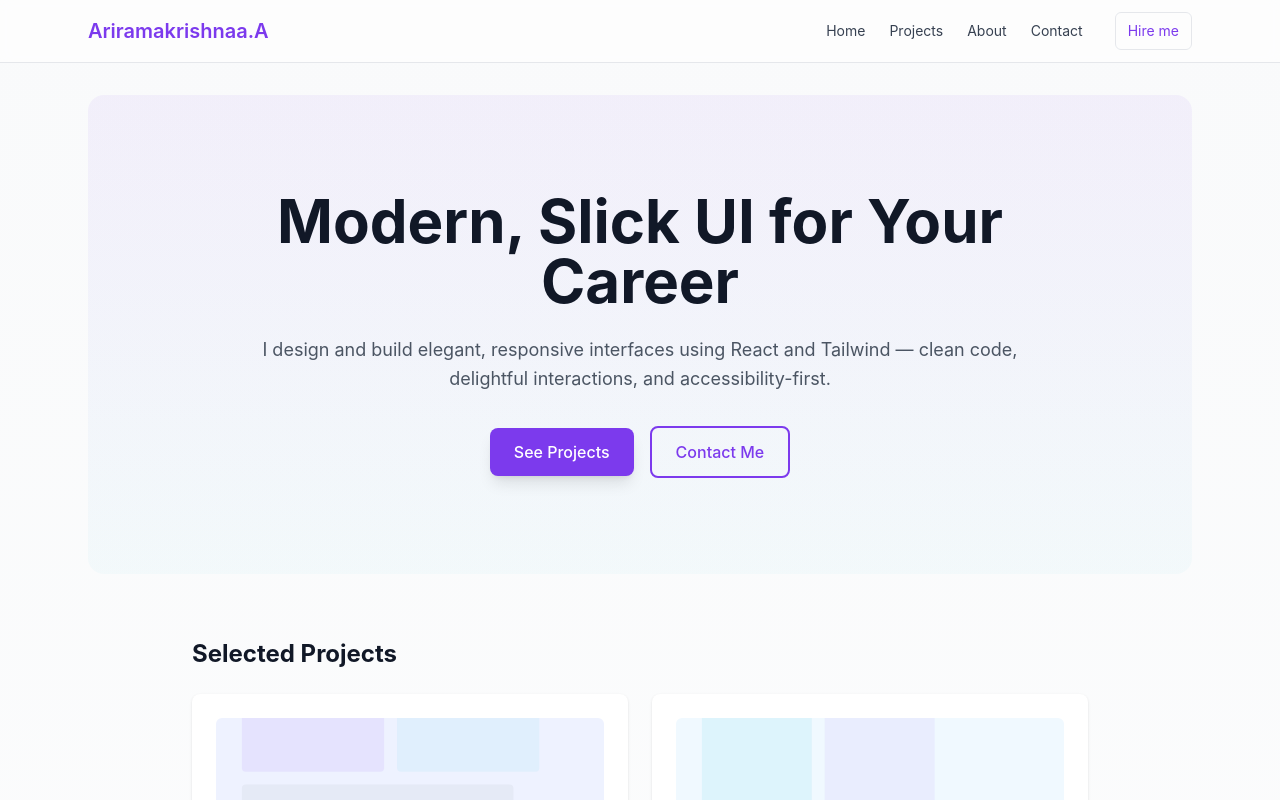
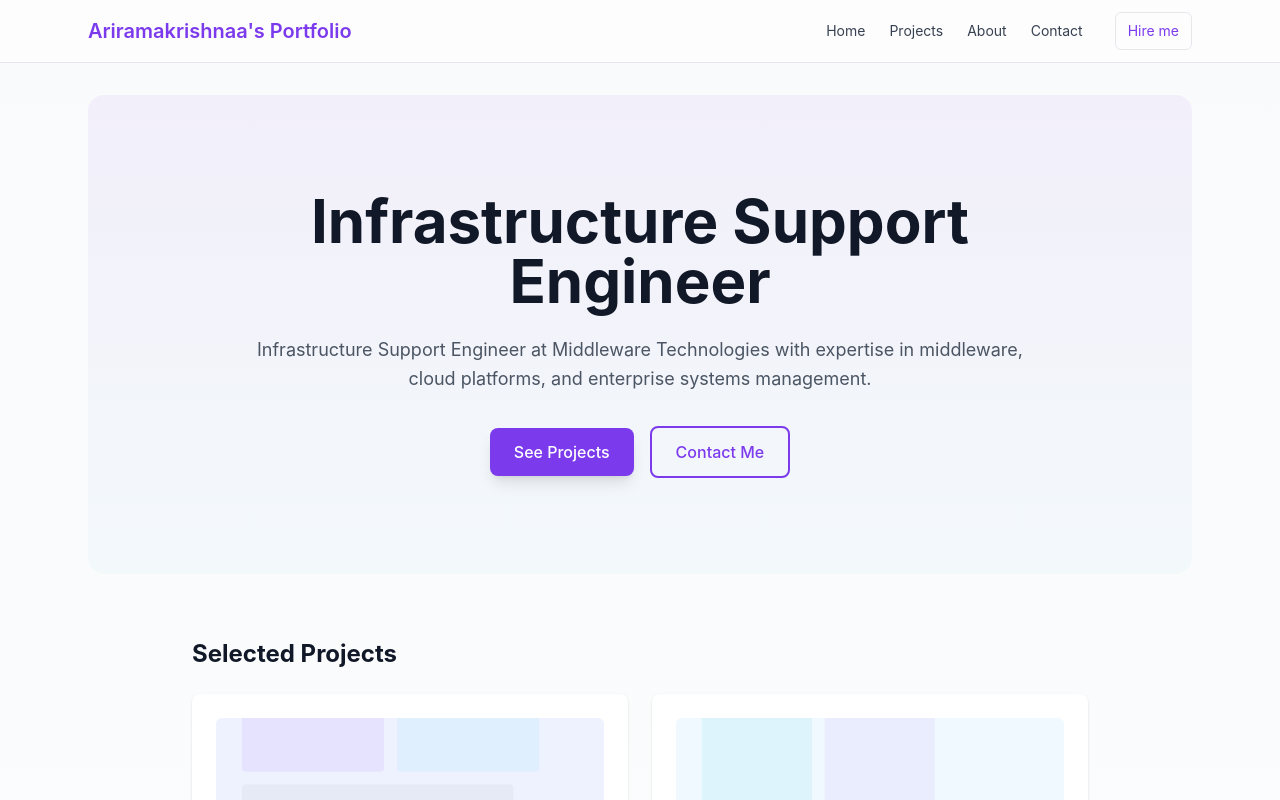
Before and after one commit to Ariramakrishnaa97/portfolio-website, a React (Vite) app: page / in a window 1280 px wide. Shown: the top 800 px of the page. Built offline with nearby package versions, Linux system fonts and the light colour scheme; the HTML template or start-up script is replaced by a standard one.

Commit message:
Update Hero section with Infrastructure Support Engineer title

```diff
--- a/src/components/Hero.jsx
+++ b/src/components/Hero.jsx
@@ -19,10 +19,10 @@ export default function Hero(){
     <section id="home" className="py-24 hero-bg rounded-2xl px-6 md:px-12 text-center">
       <motion.div variants={container} initial="hidden" animate="show" className="max-w-3xl mx-auto">
         <motion.h1 variants={item} className="text-4xl md:text-6xl font-bold mb-6 text-gray-900">
-          Modern, Slick UI for Your Career
+          Infrastructure Support Engineer
         </motion.h1>
         <motion.p variants={item} className="text-lg text-gray-600 mb-8 leading-relaxed">
-          I design and build elegant, responsive interfaces using React and Tailwind — clean code, delightful interactions, and accessibility-first.
+          Infrastructure Support Engineer at Middleware Technologies with expertise in middleware, cloud platforms, and enterprise systems management.
         </motion.p>
         <motion.div variants={item} className="flex flex-col md:flex-row items-center justify-center gap-4">
           <motion.a whileHover={{scale:1.05}} whileTap={{scale:0.98}} href="#projects" className="px-6 py-3 rounded-lg bg-accent text-white font-medium shadow-lg hover:shadow-xl transition">
--- a/src/components/Navbar.jsx
+++ b/src/components/Navbar.jsx
@@ -13,7 +13,7 @@ export default function Navbar(){
   return (
     <header className="w-full sticky top-0 z-50 bg-white/70 glass border-b backdrop-blur-sm">
       <div className="max-w-6xl mx-auto px-6 py-3 flex items-center justify-between">
-        <a className="font-semibold text-xl text-accent hover:opacity-90" href="#home">Ariramakrishnaa.A</a>
+        <a className="font-semibold text-xl text-accent hover:opacity-90" href="#home">Ariramakrishnaa's Portfolio</a>
 
         <nav className="hidden md:flex gap-6 items-center">
           {links.map(l=> (
```
